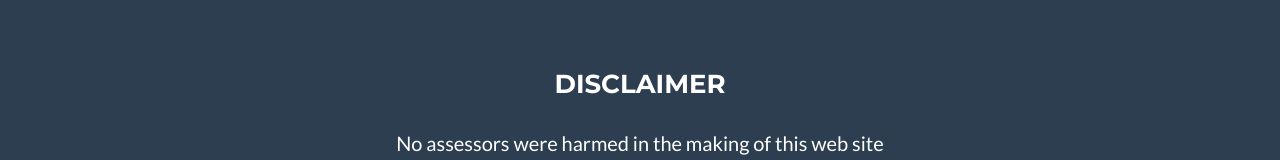
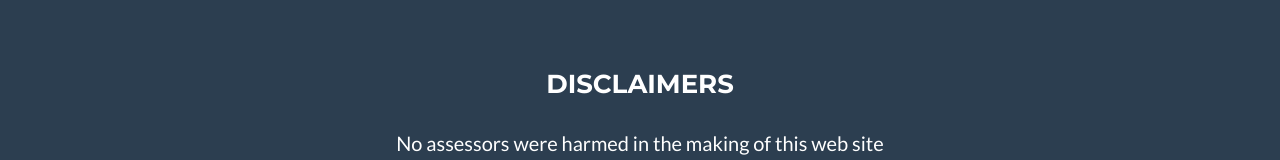
Before and after one commit to markbarlow/ihl, a plain HTML site: page index.html in a window 1280 px wide. Shown: the part 2227-2387 px from the top of the page. Drawn offline with nearby package versions, Linux system fonts and the light colour scheme.

Commit message:
plural fix

```diff
--- a/index.html
+++ b/index.html
@@ -184,7 +184,7 @@
             <div class="container">
                 <div class="row">
                     <div class="footer-col">
-                        <h3>Disclaimer</h3>
+                        <h3>Disclaimers</h3>
                         <p>No assessors were harmed in the making of this web site</p>
                         <p>This is not an official document, and as such has not been 'bonked'</p>
                     </div>
```
